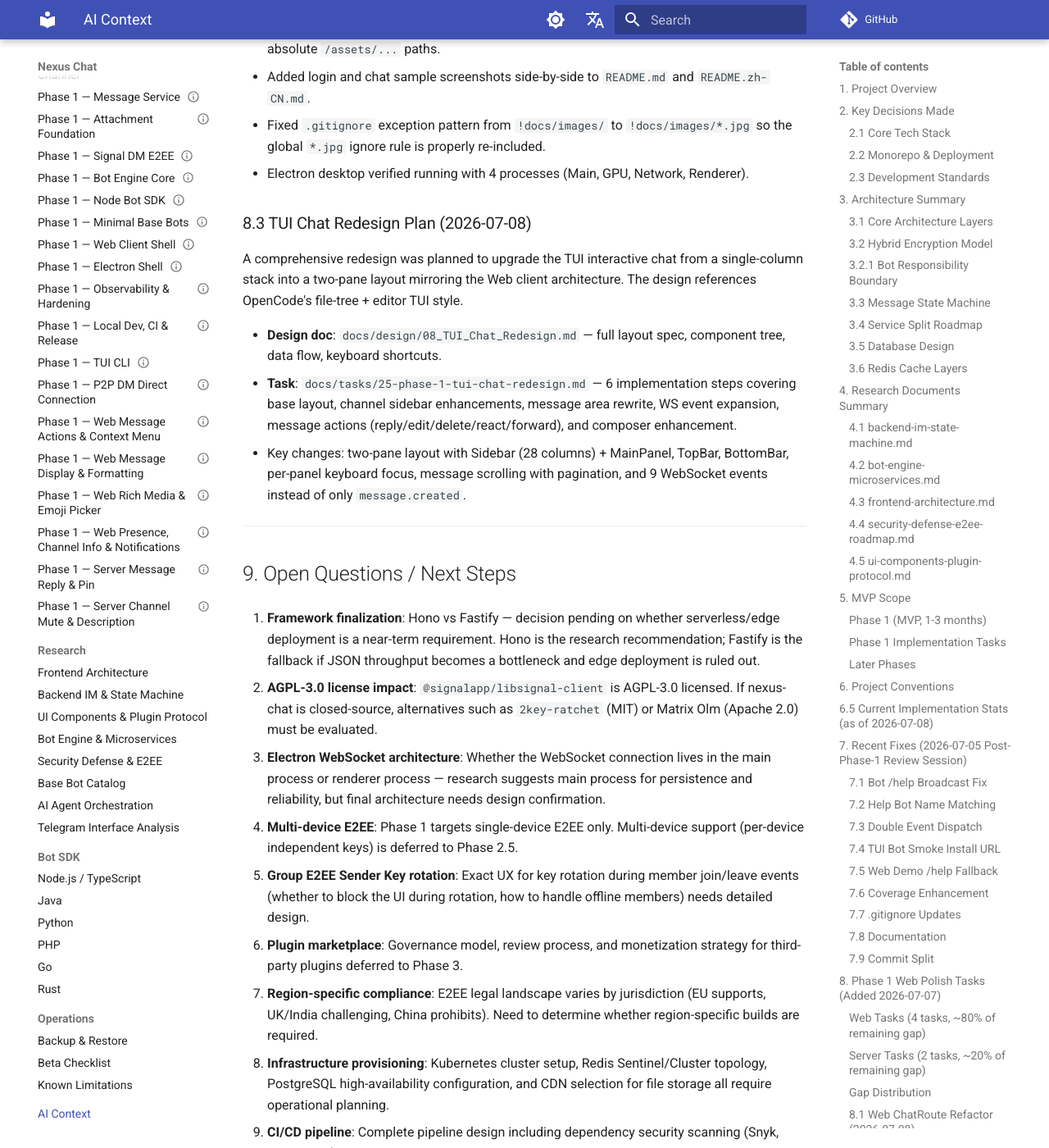
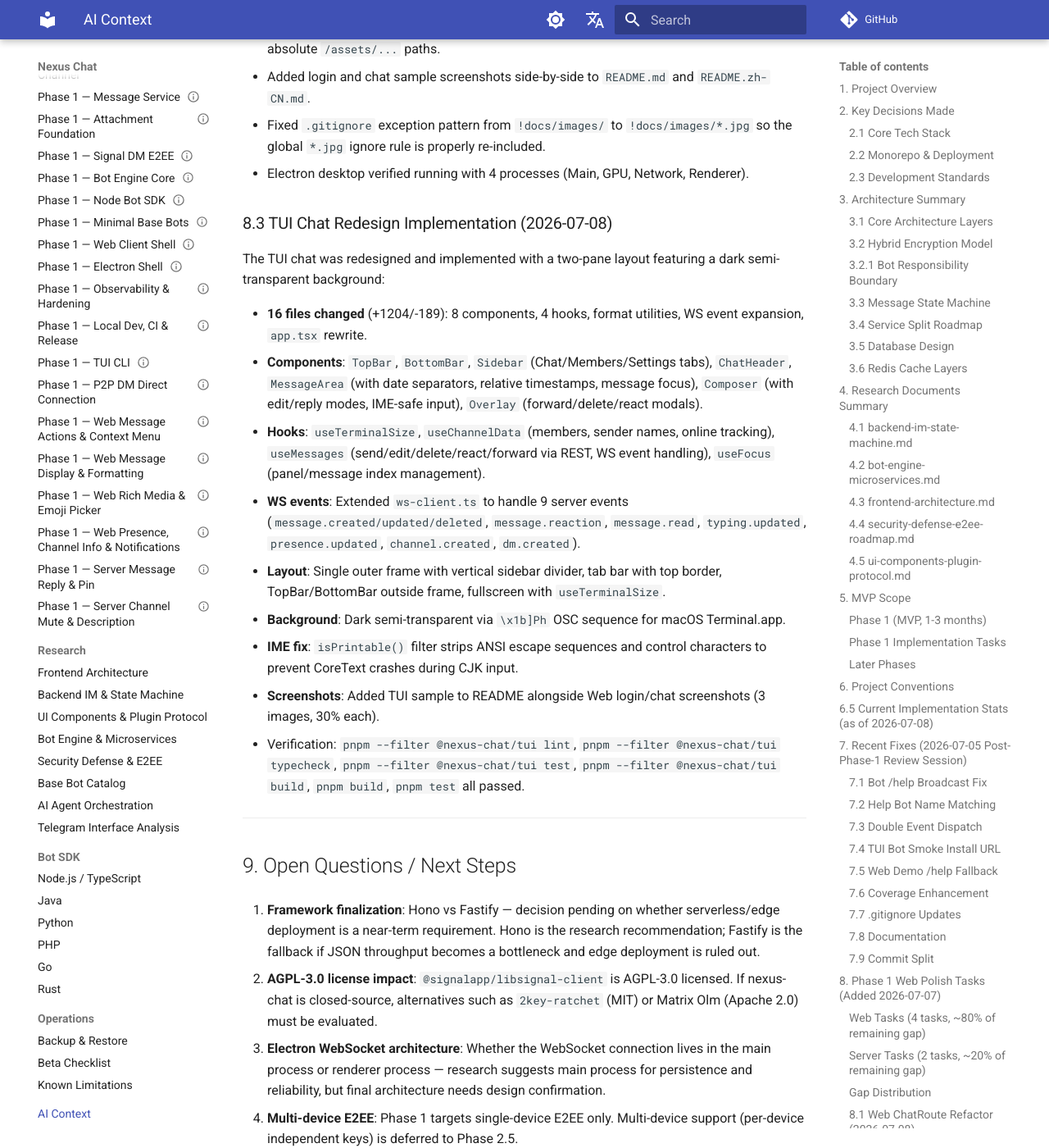
Before and after one commit to immane/nexus-chat, an MkDocs documentation site: the page built from docs/ai/context.md, in a window 1280 px wide and 1400 px high, scrolled down 14178 px. Shown: the whole window at 82% size. Built offline with MkDocs 1.6.1 and Material for MkDocs 9.7.7, drawn with Linux system fonts in a browser that asks for light colours; comment, search, counter and statistics services are not loaded; some of the changed text lies outside the part shown.

Commit message:
docs: update context with TUI redesign completion

```diff
--- a/docs/ai/context.md
+++ b/docs/ai/context.md
@@ -1,7 +1,7 @@
 # Nexus Chat — Session Context Document
 
-> Last updated: 2026-07-08 (Phase 1 — TUI chat redesign planned, new task #25)
-> Current status: Phase 1 complete (24/24 tasks done), 25 tasks defined (1 pending: TUI redesign), coverage 100% statements/functions/lines, 92.62% branches, 89 tests. Electron desktop launched successfully. README screenshots added.
+> Last updated: 2026-07-08 (Phase 1 — TUI chat redesign completed, task #25 done)
+> Current status: Phase 1 complete (25/25 tasks done), coverage 100% statements/functions/lines, 92.62% branches, 89 tests. TUI two-pane chat implemented. README screenshots for Web + TUI.
 
 ## 1. Project Overview
 
@@ -359,13 +359,19 @@
 - Fixed `.gitignore` exception pattern from `!docs/images/` to `!docs/images/*.jpg` so the global `*.jpg` ignore rule is properly re-included.
 - Electron desktop verified running with 4 processes (Main, GPU, Network, Renderer).
 
-### 8.3 TUI Chat Redesign Plan (2026-07-08)
+### 8.3 TUI Chat Redesign Implementation (2026-07-08)
 
-A comprehensive redesign was planned to upgrade the TUI interactive chat from a single-column stack into a two-pane layout mirroring the Web client architecture. The design references OpenCode's file-tree + editor TUI style.
+The TUI chat was redesigned and implemented with a two-pane layout featuring a dark semi-transparent background:
 
-- **Design doc**: `docs/design/08_TUI_Chat_Redesign.md` — full layout spec, component tree, data flow, keyboard shortcuts.
-- **Task**: `docs/tasks/25-phase-1-tui-chat-redesign.md` — 6 implementation steps covering base layout, channel sidebar enhancements, message area rewrite, WS event expansion, message actions (reply/edit/delete/react/forward), and composer enhancement.
-- Key changes: two-pane layout with Sidebar (28 columns) + MainPanel, TopBar, BottomBar, per-panel keyboard focus, message scrolling with pagination, and 9 WebSocket events instead of only `message.created`.
+- **16 files changed** (+1204/-189): 8 components, 4 hooks, format utilities, WS event expansion, `app.tsx` rewrite.
+- **Components**: `TopBar`, `BottomBar`, `Sidebar` (Chat/Members/Settings tabs), `ChatHeader`, `MessageArea` (with date separators, relative timestamps, message focus), `Composer` (with edit/reply modes, IME-safe input), `Overlay` (forward/delete/react modals).
+- **Hooks**: `useTerminalSize`, `useChannelData` (members, sender names, online tracking), `useMessages` (send/edit/delete/react/forward via REST, WS event handling), `useFocus` (panel/message index management).
+- **WS events**: Extended `ws-client.ts` to handle 9 server events (`message.created/updated/deleted`, `message.reaction`, `message.read`, `typing.updated`, `presence.updated`, `channel.created`, `dm.created`).
+- **Layout**: Single outer frame with vertical sidebar divider, tab bar with top border, TopBar/BottomBar outside frame, fullscreen with `useTerminalSize`.
+- **Background**: Dark semi-transparent via `\x1b]Ph` OSC sequence for macOS Terminal.app.
+- **IME fix**: `isPrintable()` filter strips ANSI escape sequences and control characters to prevent CoreText crashes during CJK input.
+- **Screenshots**: Added TUI sample to README alongside Web login/chat screenshots (3 images, 30% each).
+- Verification: `pnpm --filter @nexus-chat/tui lint`, `pnpm --filter @nexus-chat/tui typecheck`, `pnpm --filter @nexus-chat/tui test`, `pnpm --filter @nexus-chat/tui build`, `pnpm build`, `pnpm test` all passed.
 
 ---
 
```
Also changed, not shown: other parts of docs/ai/context.md (+1 -1 lines).
